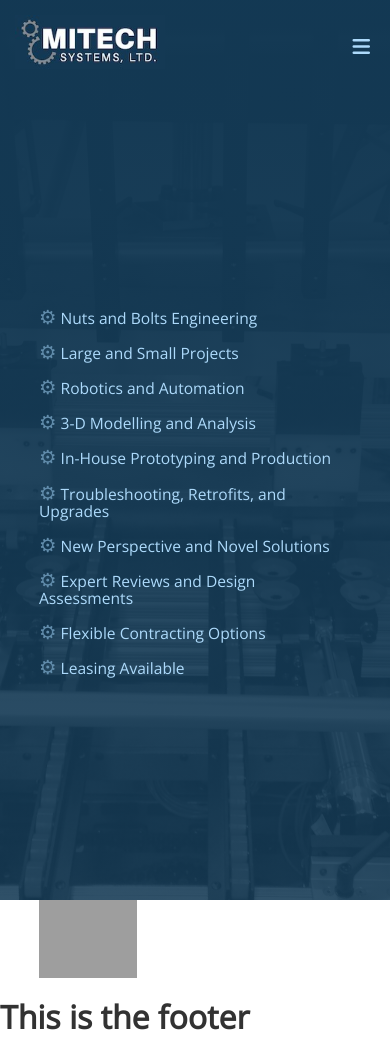
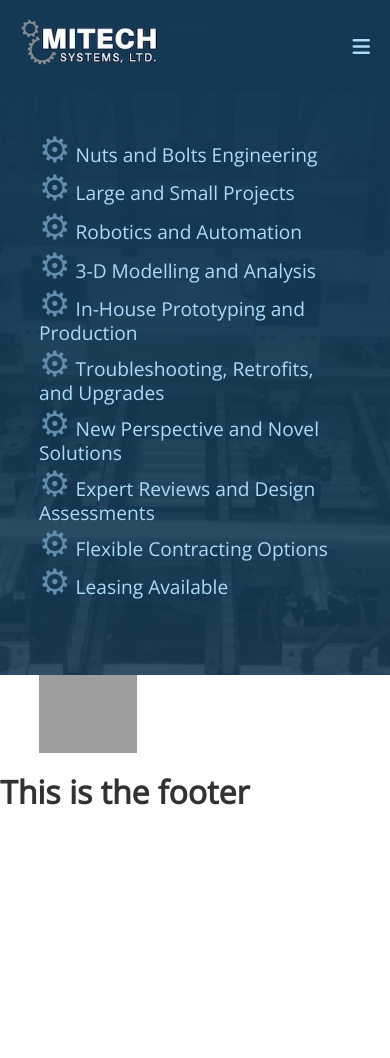
Before and after one commit to mitechsys/mitech, a Jekyll site: the page built from _pages/index.html, in a window 390 px wide. Built offline with Jekyll 4.4.1, drawn with Linux system fonts in a browser that asks for light colours; nearby versions of some CDN libraries; after the commit the page ends 900 px from its top, so only the background shows below that; grey boxes are pictures that could not be loaded.

Commit message:
More hero styling

```diff
--- a/_sass/main.scss
+++ b/_sass/main.scss
@@ -54,11 +54,20 @@ a {
 }
 
 @media screen and (max-width: 960px) {
+  .hero {
+    height: 75vh;
+    .services {
+      max-width: 410px;
+      margin: 0 auto;
+    }
+  }
   .hero .services ul {
+    margin-top: -30px;
     grid-template-columns: 1fr;
-    font-size: 4vmin;
+    font-size: 1.2rem;
+    gap: 0px;
     span {
-      font-size: 5vmin;
+      font-size: 2.2rem;
     }
   }
 }
```
Also changed, not shown: 4 other files.
